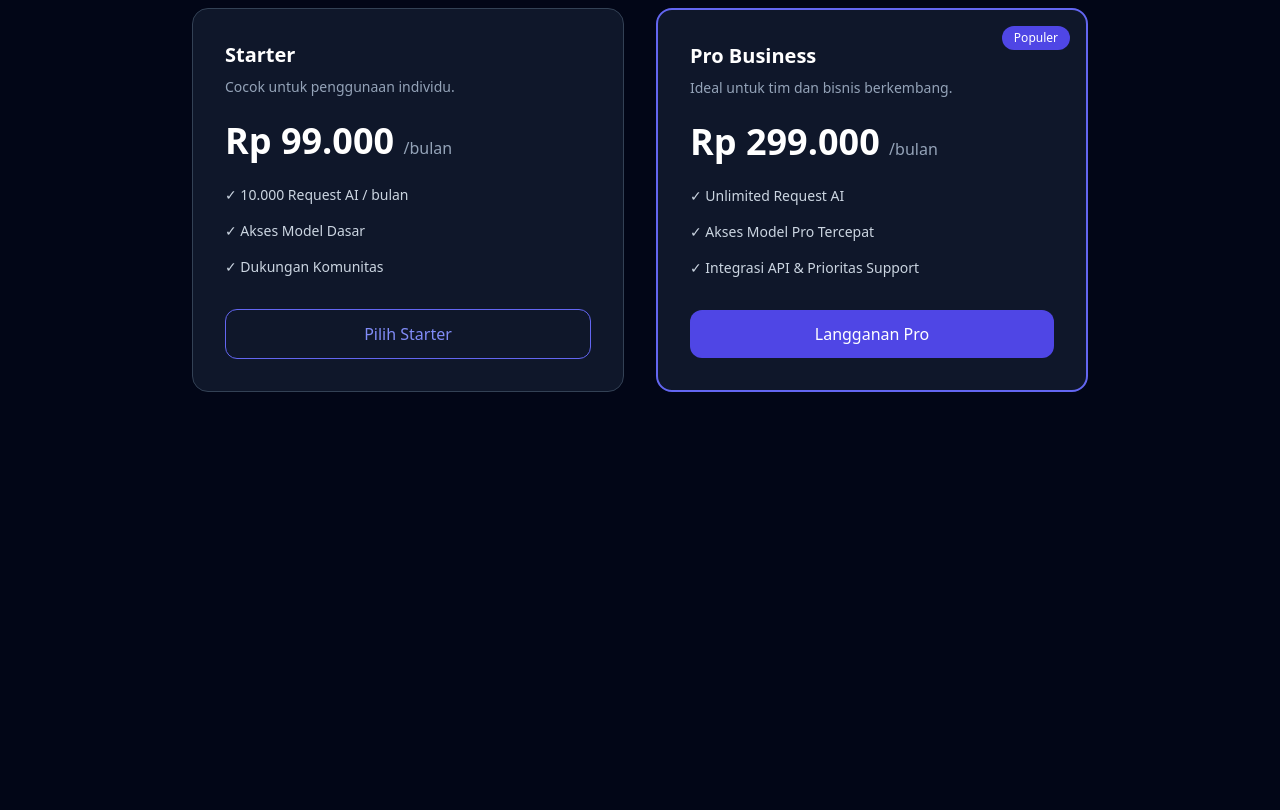
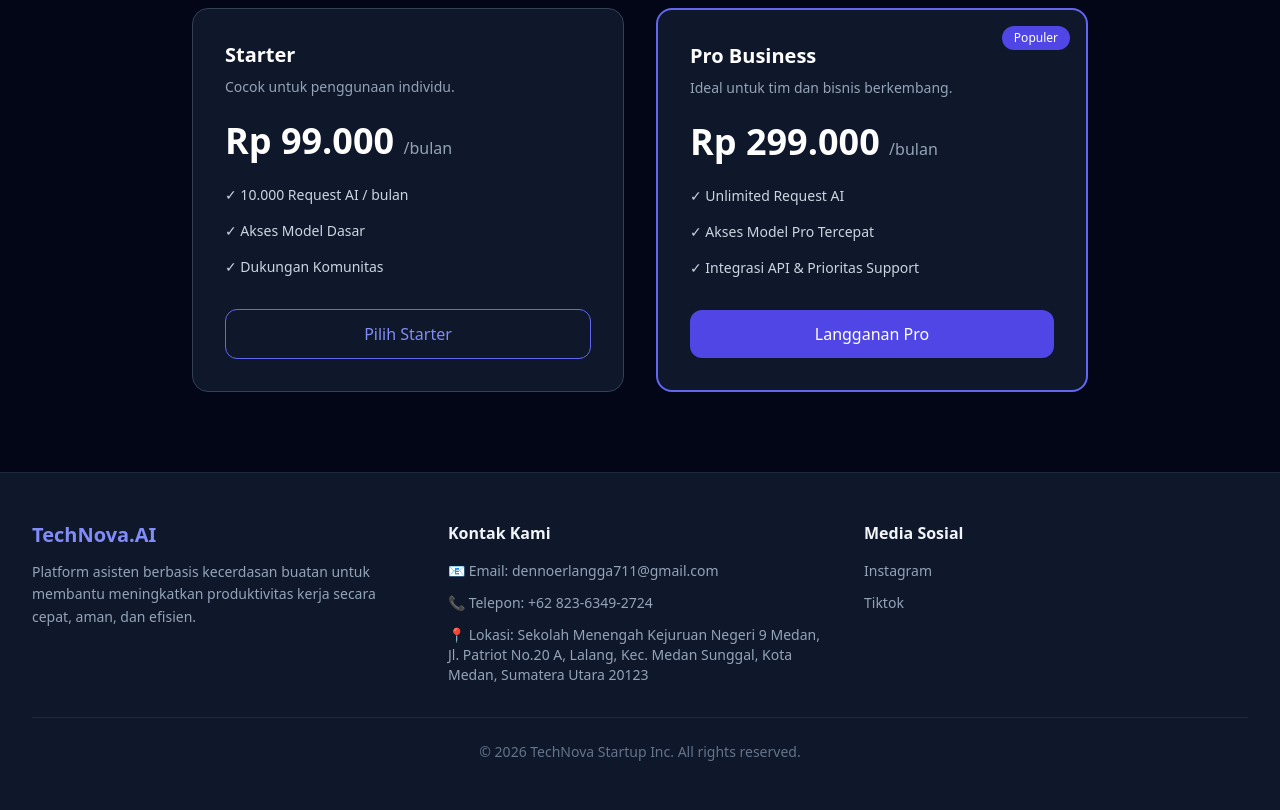
Before and after one commit to dennoerlangga711/tugas-denno, a plain HTML site: page index.html in a window 1280 px wide. Shown: the part 1433-2243 px from the top of the page. Before the commit the page ends 1905 px from the top, so only its background shows below. Drawn offline with nearby package versions, Linux system fonts and the light colour scheme.

Commit message:
menambahkan footer

```diff
--- a/index.html
+++ b/index.html
@@ -363,5 +363,113 @@
 
         </div>
     </section>
+
+
+    <!-- 5. FOOTER -->
+    <footer class="bg-slate-200 dark:bg-slate-900 border-t border-slate-300 dark:border-slate-800 py-12">
+
+        <div class="max-w-7xl mx-auto px-4 sm:px-6 lg:px-8">
+
+            <div class="grid grid-cols-1 md:grid-cols-3 gap-8">
+
+                <!-- Informasi Startup -->
+                <div>
+
+                    <h2 class="text-xl font-bold text-indigo-400 mb-3">
+                        TechNova.AI
+                    </h2>
+
+                    <p class="text-slate-600 dark:text-slate-400 text-sm leading-relaxed">
+                        Platform asisten berbasis kecerdasan buatan
+                        untuk membantu meningkatkan produktivitas
+                        kerja secara cepat, aman, dan efisien.
+                    </p>
+
+                </div>
+
+                <!-- Informasi Kontak -->
+                <div>
+
+                    <h3 class="font-bold mb-4">
+                        Kontak Kami
+                    </h3>
+
+                    <div class="space-y-3 text-sm text-slate-600 dark:text-slate-400">
+
+                        <p>
+                            📧 Email:
+                            <a href="mailto: dennoerlangga711@gmail.com"
+                                class="hover:text-indigo-400">
+                                dennoerlangga711@gmail.com
+                            </a>
+                        </p>
+
+                        <p>
+                            📞 Telepon: +62 823-6349-2724
+                        </p>
+
+                        <p>
+                            📍 Lokasi: Sekolah Menengah Kejuruan Negeri 9 Medan, Jl. Patriot No.20 A, Lalang, Kec. Medan Sunggal, Kota Medan, Sumatera Utara 20123
+                        </p>
+
+                    </div>
+
+                </div>
+
+                <!-- Media Sosial -->
+                <div>
+
+                    <h3 class="font-bold mb-4">
+                        Media Sosial
+                    </h3>
+
+                    <div class="flex flex-col gap-3 text-sm text-slate-600 dark:text-slate-400">
+
+                        <a href="https://www.instagram.com/erlanggadenno?utm_source=ig_web_button_share_sheet&gwpx=ZDNlZDc0MzIxNw=="
+                            target="_blank"
+                            class="hover:text-indigo-400">
+                            Instagram
+                        </a>
+
+                        <a href="https://www.tiktok.com/@adekarsya12?_r=1&_d=emlcfcd1k5f963&sec_uid=MS4wLjABAAAAvZ8hD1adGXVNcup8Abm0FveK0MDLE0GFJ-FuZHoFycUkIAH06sZIIS0KNZNlrGPR&share_author_id=7674855235106653192&sharer_language=id&source=h5_t&u_code=f54m7ickl3fl34&timestamp=1795743161&user_id=7674855235106653192&sec_user_id=MS4wLjABAAAAvZ8hD1adGXVNcup8Abm0FveK0MDLE0GFJ-FuZHoFycUkIAH06sZIIS0KNZNlrGPR&item_author_type=1&utm_source=whatsapp&utm_campaign=client_share&utm_medium=android&share_iid=7635809663037146888&share_link_id=d6c256bb-d525-412f-bbae-f3ac8c2aac5e&share_app_id=1180&ugbiz_name=ACCOUNT&ug_btm=b8727%2Cb4907&social_share_type=5&enable_checksum=1"
+                            target="_blank"
+                            class="hover:text-indigo-400">
+                            Tiktok
+                        </a>
+
+                    </div>
+
+                </div>
+
+            </div>
+
+            <!-- Copyright -->
+            <div class="border-t border-slate-300 dark:border-slate-800 mt-8 pt-6 text-center text-sm text-slate-600 dark:text-slate-500">
+
+                &copy; 2026 TechNova Startup Inc. All rights reserved.
+
+            </div>
+
+        </div>
+    </footer>
+
+
+
+    <!-- JAVASCRIPT -->
+    <script>
+
+        function toggleTheme() {
+
+            document.documentElement.classList.toggle('dark');
+
+            if (document.documentElement.classList.contains('dark')) {
+                document.getElementById('themeButton').innerHTML = '☀';
+            } else {
+                document.getElementById('themeButton').innerHTML = '🌙';
+            }
+
+        }
+
+    </script>
 </body>
 </html>
```
